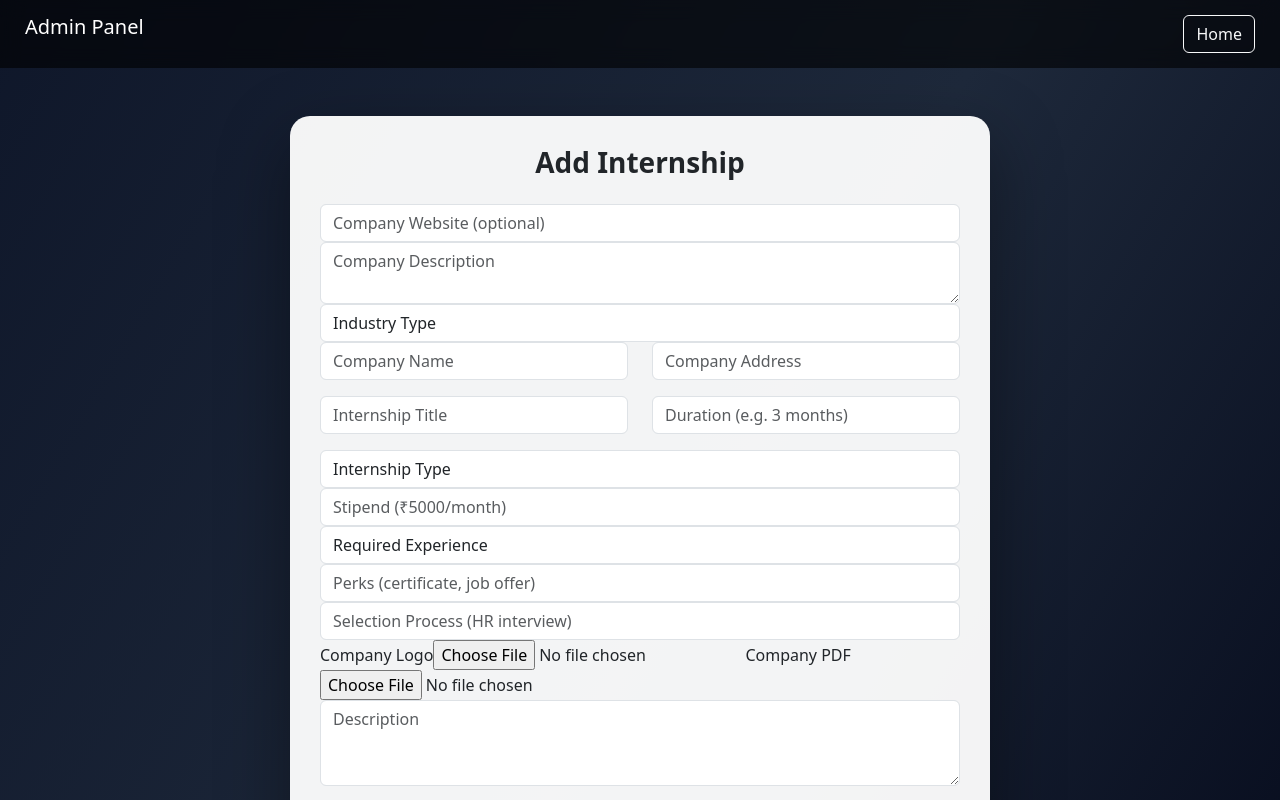
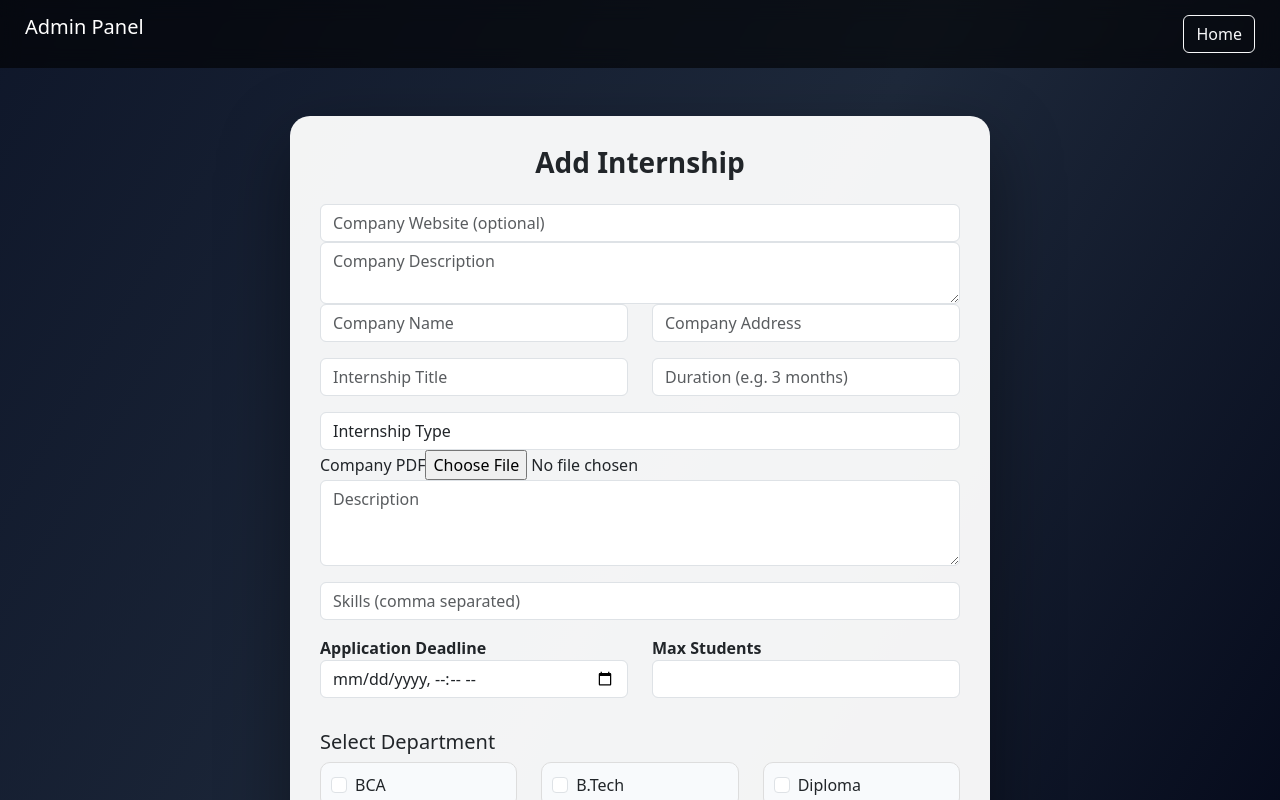
Before and after one commit to PalAnghan/internship-project-management-portal, a React (Create React App) app in the folder frontend/: page /add-internship in a window 1280 px wide. Shown: the top 800 px of the page. Built offline with nearby package versions, Linux system fonts and the light colour scheme.

Commit message:
ui remove

```diff
--- a/frontend/src/pages/AddInternship.jsx
+++ b/frontend/src/pages/AddInternship.jsx
@@ -194,24 +194,6 @@ setForm({...form,companyDescription:e.target.value})
 }
 />
 
-<select
-className="form-control"
-onChange={(e)=>
-setForm({...form,industryType:e.target.value})
-}
->
-<option value="">Industry Type</option>
-<option>IT</option>
-<option>Finance</option>
-<option>Healthcare</option>
-<option>Marketing</option>
-<option>Education</option>
-<option>Startup</option>
-</select>
-
-
-
-
 
 
 {/* GRID FORM */}
@@ -264,55 +246,7 @@ setForm({...form,internshipType:e.target.value})
 <option>Hybrid</option>
 </select>
 
-<input
-type="text"
-placeholder="Stipend (₹5000/month)"
-className="form-control"
-onChange={(e)=>
-setForm({...form,stipend:e.target.value})
-}
-/>
 
-<select
-className="form-control"
-onChange={(e)=>
-setForm({...form,experience:e.target.value})
-}
->
-<option value="">Required Experience</option>
-<option>Fresher</option>
-<option>0-1 years</option>
-<option>Basic knowledge required</option>
-</select>
-
-<input
-type="text"
-placeholder="Perks (certificate, job offer)"
-className="form-control"
-onChange={(e)=>
-setForm({...form,perks:e.target.value})
-}
-/>
-
-<input
-type="text"
-placeholder="Selection Process (HR interview)"
-className="form-control"
-onChange={(e)=>
-setForm({...form,selectionProcess:e.target.value})
-}
-/>
-
-
-<label>Company Logo</label>
-
-<input
-type="file"
-accept="image/*"
-onChange={(e)=>
-setForm({...form,logo:e.target.files[0]})
-}
-/>
 
 <label>Company PDF</label>
 
```
